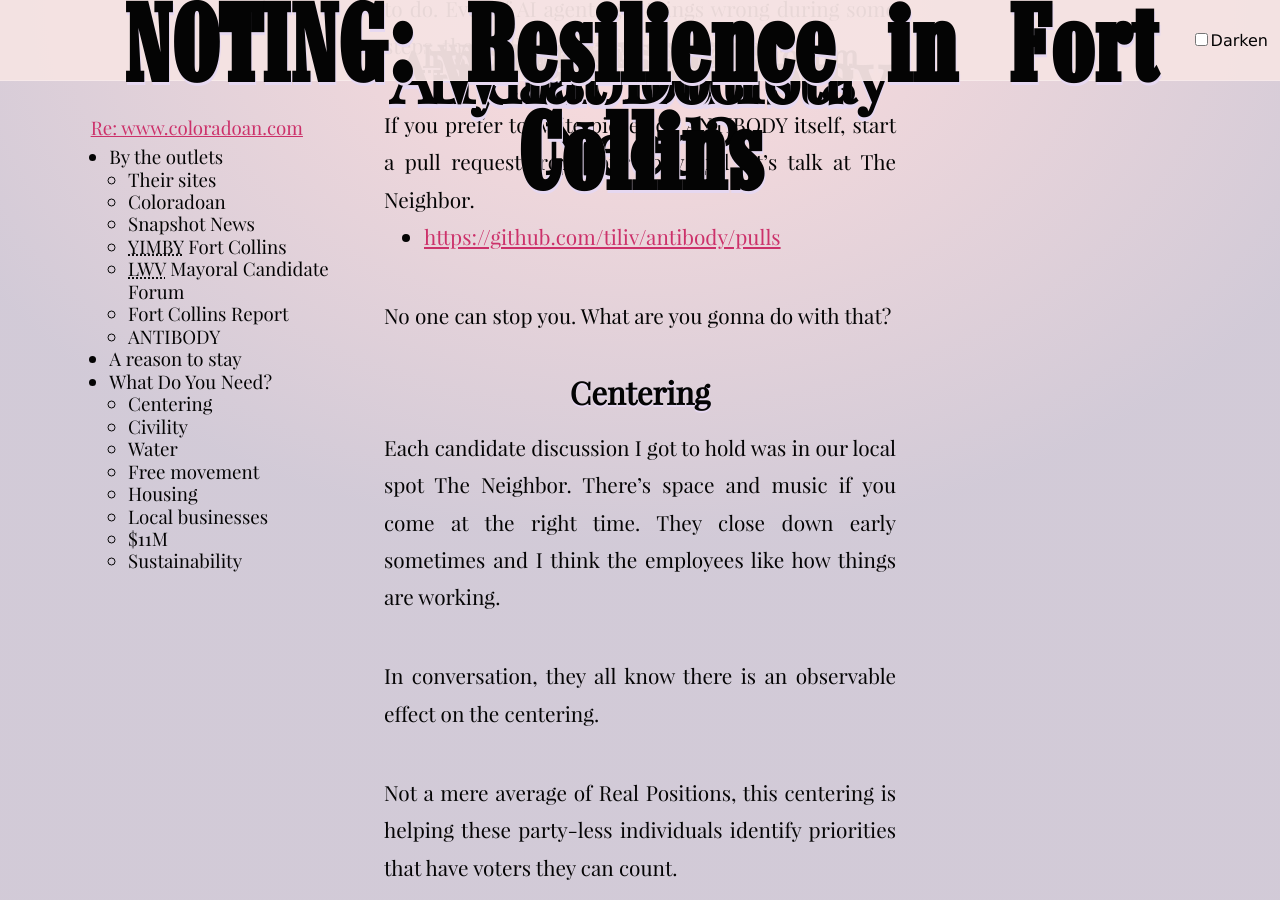
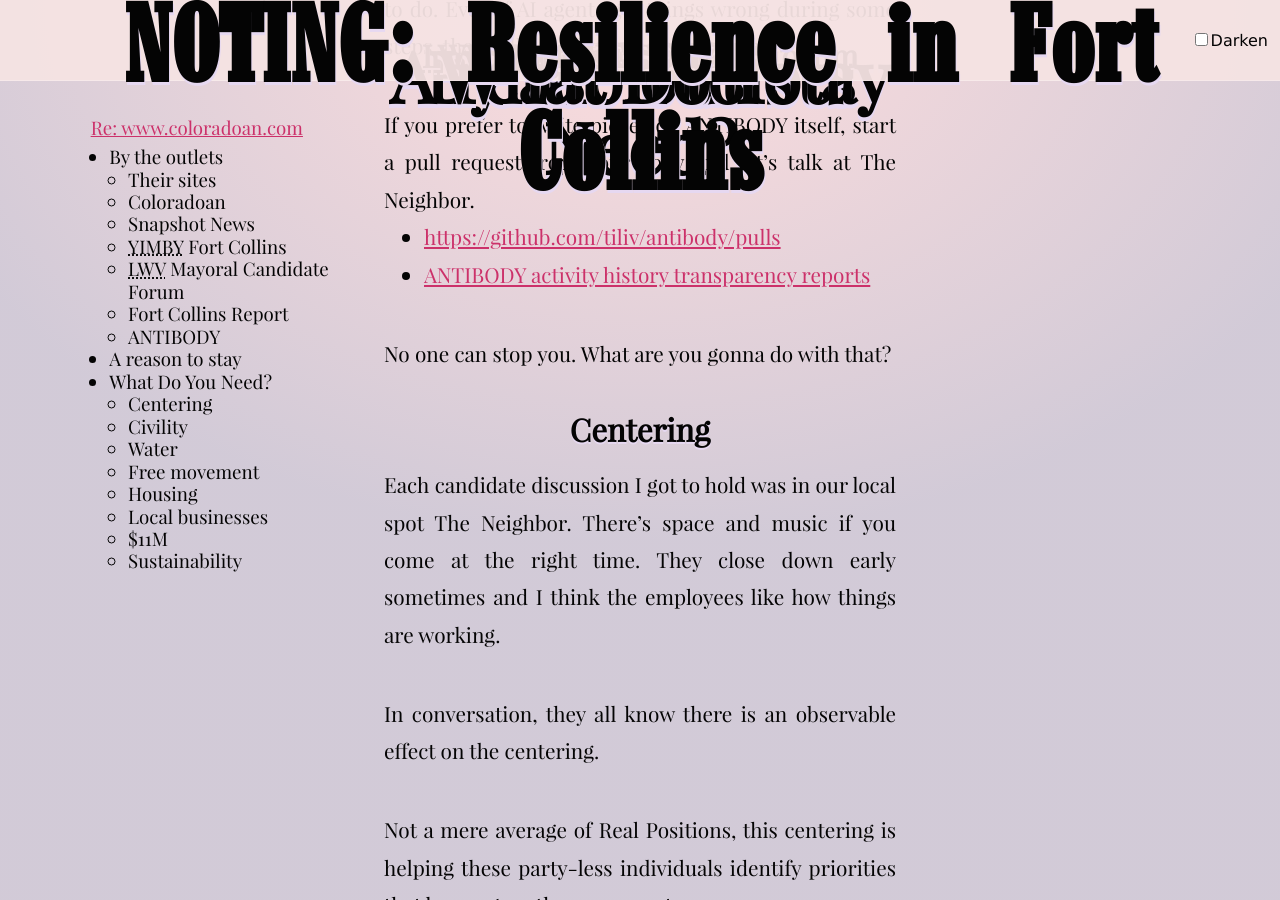
Before and after one commit to tiliv/antibody, a Jekyll site: the page built from docs/journal/autumn-ryan-Resilience-in-Fort-Collins/index.md, in a window 1280 px wide and 900 px high, scrolled down 13019 px. Built offline with Jekyll 4.4.1, drawn with Linux system fonts in a browser that asks for light colours.

Commit message:
Add link to Insights

```diff
--- a/docs/journal/autumn-ryan-Resilience-in-Fort-Collins/index.md
+++ b/docs/journal/autumn-ryan-Resilience-in-Fort-Collins/index.md
@@ -204,6 +204,7 @@
 If you prefer to write pieces on ANTIBODY itself, start a pull request from your copy and let's talk at The Neighbor.
 
 - [https://github.com/tiliv/antibody/pulls](https://github.com/tiliv/antibody/pulls)
+- [ANTIBODY activity history transparency reports](https://github.com/tiliv/antibody/pulse)
 
 No one can stop you. What are you gonna do with that?
 
```
